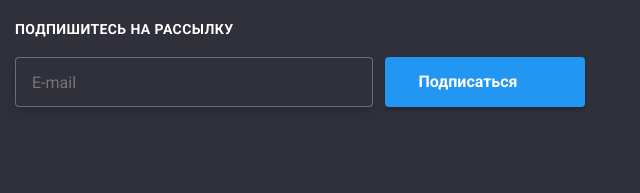
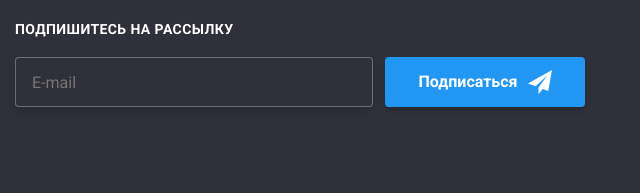
Before and after one commit to Ilorety/goit-markup-hw-06, a plain HTML site: page index.html in a window 1280 px wide. Shown: the part 2725-2918 px from the top of the page, 640-1280 px from the left. Drawn offline with nearby package versions, Linux system fonts and the light colour scheme; the site is published under a folder, as on GitHub Pages, so addresses that start at the root find nothing.

Commit message:
Add files via upload

```diff
--- a/index.html
+++ b/index.html
@@ -394,7 +394,7 @@
                     >
                     <button type="submit" class="subscription__button">Подписаться
                     <svg class="subscription__svg" width="24" height="24">
-                        <use  href="/images/icons.svg#icon-elegram" ></use>
+                        <use  href="./images/icons.svg#icon-elegram" ></use>
                     </svg>
                </div>
             </button>
@@ -468,7 +468,7 @@
                     <label  class="check-text">
                      <input type="checkbox" class="modal-check" name="privacy"/>
                      <svg class="modal-flex-icon" width="16"  height="15" >
-                         <use  href="./images/icons.svg#icon-icon-check"></use>
+                         <use href="./images/icons.svg#icon-icon-check"></use>
                      </svg> Соглашаюсь с рассылкой и принимаю<a class="modal-link" href="">Условия договора</a> </label
 
                     >
```
